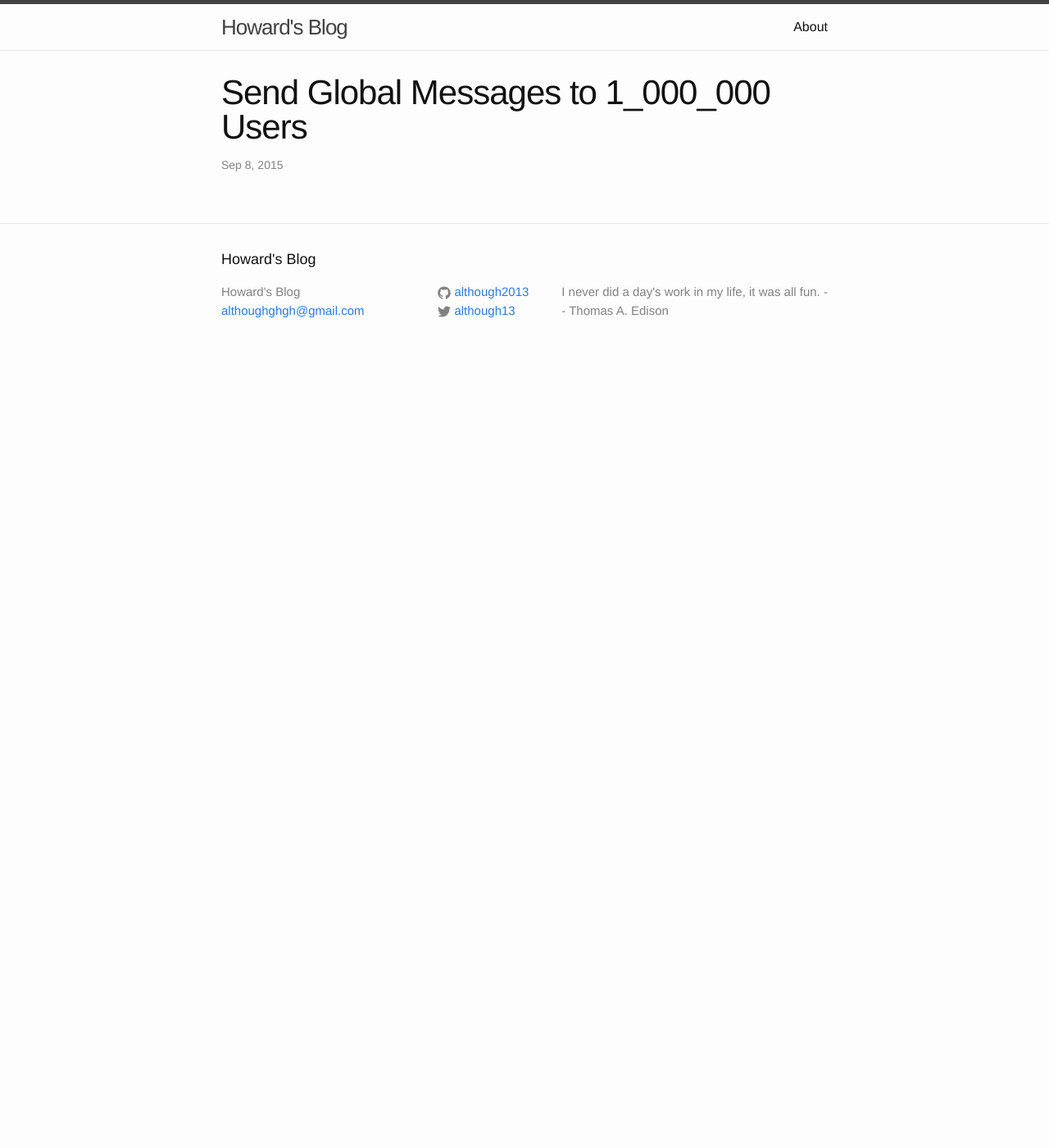
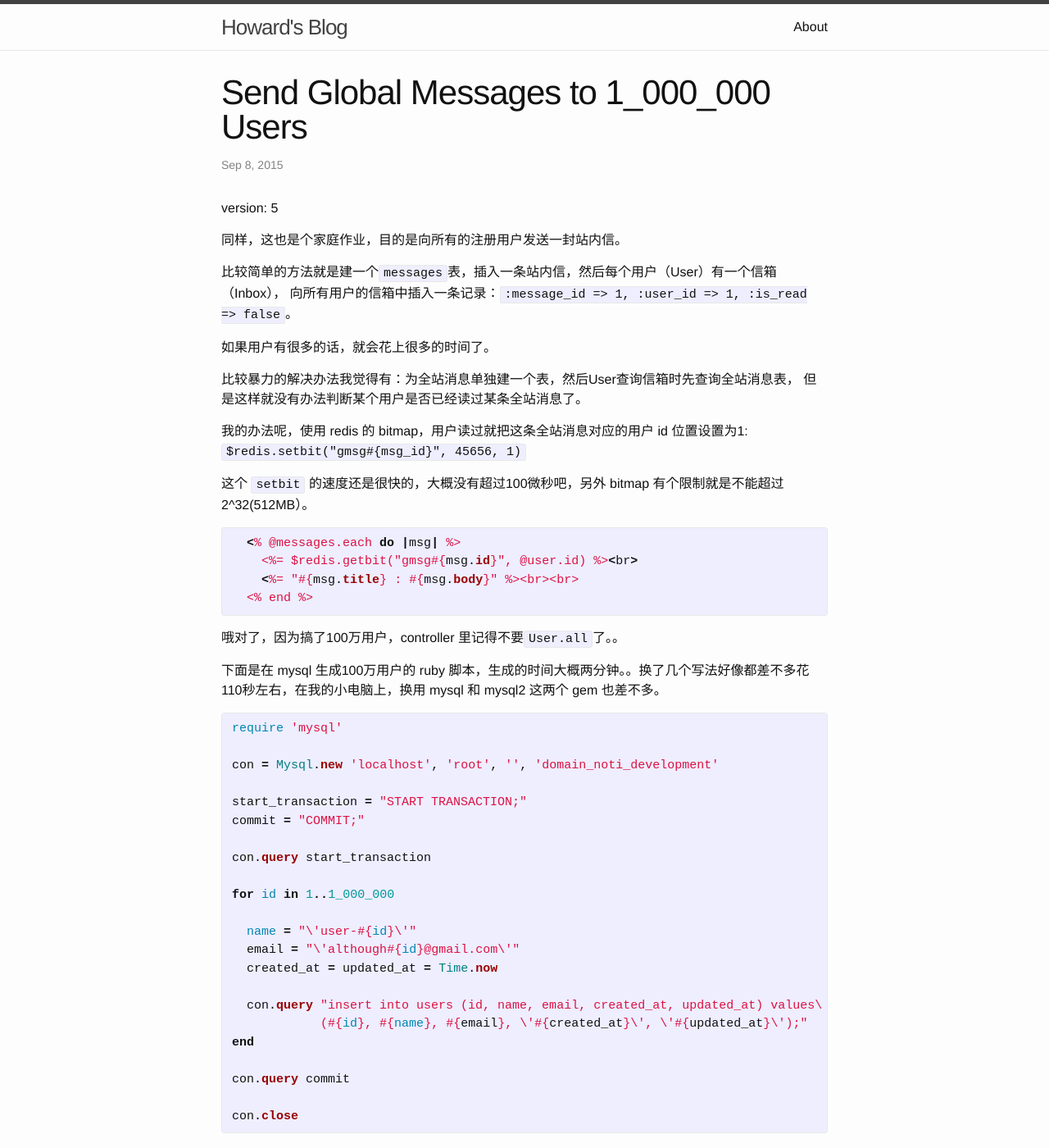
Before and after one commit to although2013/although2013.github.io, a Jekyll site: the page built from _posts/2015-09-08-send-global-messages-to-1_000_000-users.markdown, in a window 1280 px wide and 1400 px high. Shown: the whole window at 82% size. Built offline with Jekyll 4.4.1, drawn with Linux system fonts in a browser that asks for light colours; some of the changed text lies outside the part shown.

Commit message:
new post

```diff
--- a/_posts/2015-09-08-send-global-messages-to-1_000_000-users.markdown
+++ b/_posts/2015-09-08-send-global-messages-to-1_000_000-users.markdown
@@ -4,3 +4,83 @@ title:  "Send Global Messages to 1_000_000 Users"
 date:   2015-09-08 21:55:59
 categories: jekyll update
 ---
+version: 5
+
+同样，这也是个家庭作业，目的是向所有的注册用户发送一封站内信。
+
+比较简单的方法就是建一个`messages`表，插入一条站内信，然后每个用户（User）有一个信箱（Inbox），
+向所有用户的信箱中插入一条记录：`:message_id => 1, :user_id => 1, :is_read => false`。
+
+如果用户有很多的话，就会花上很多的时间了。
+
+比较暴力的解决办法我觉得有：为全站消息单独建一个表，然后User查询信箱时先查询全站消息表，
+但是这样就没有办法判断某个用户是否已经读过某条全站消息了。
+
+我的办法呢，使用 redis 的 bitmap，用户读过就把这条全站消息对应的用户 id 位置设置为1:
+`$redis.setbit("gmsg#{msg_id}", 45656, 1)`
+
+这个 `setbit` 的速度还是很快的，大概没有超过100微秒吧，另外 bitmap 有个限制就是不能超过2^32(512MB）。
+
+{% highlight ruby %}
+  <% @messages.each do |msg| %>
+    <%= $redis.getbit("gmsg#{msg.id}", @user.id) %><br>
+    <%= "#{msg.title} : #{msg.body}" %><br><br>
+  <% end %>
+{% endhighlight %}
+
+哦对了，因为搞了100万用户，controller 里记得不要`User.all`了。。
+
+
+下面是在 mysql 生成100万用户的 ruby 脚本，生成的时间大概两分钟。。换了几个写法好像都差不多花110秒左右，在我的小电脑上，换用 mysql 和 mysql2 这两个 gem 也差不多。
+
+{% highlight ruby %}
+require 'mysql'
+
+con = Mysql.new 'localhost', 'root', '', 'domain_noti_development'
+
+start_transaction = "START TRANSACTION;"
+commit = "COMMIT;"
+
+con.query start_transaction
+
+for id in 1..1_000_000
+
+  name = "\'user-#{id}\'"
+  email = "\'although#{id}@gmail.com\'"
+  created_at = updated_at = Time.now
+
+  con.query "insert into users (id, name, email, created_at, updated_at) values\
+            (#{id}, #{name}, #{email}, \'#{created_at}\', \'#{updated_at}\');"
+end
+
+con.query commit
+
+con.close
+{% endhighlight %}
+
+
+另外还遇到一个 “Mysql Server has gone away” 的错误，修改my.cnf
+ - wait_timeout 尽可能大，
+ - max_allowed_packet = 128M（尽可能大）
+以及（可能需要）在 ruby 脚本中设置timeout：
+{% highlight ruby %}
+client = Mysql2::Client.new(
+  :host => 'localhost',
+  :username => 'root',
+  :password => '',
+  :database => 'domain_noti_development',
+  :encoding => 'utf8',
+  :read_timeout => 600,
+  :write_timeout => 600,
+  :connect_timeout => 600,
+  :reconnect => true
+)
+{% endhighlight %}
+
+my.cnf 可能在这些地方:
+{% highlight shell %}
+/etc/my.cnf
+/etc/mysql/my.cnf
+/var/lib/mysql/my.cnf
+...
+{% endhighlight %}
--- a/script/new.rb
+++ b/script/new.rb
@@ -5,8 +5,6 @@ t = Time.now
 
 name_1 = t.to_s[0..9]
 name_2 = title.split.map { |w| "-#{w}" }.join
-
-
 
 
 
```
